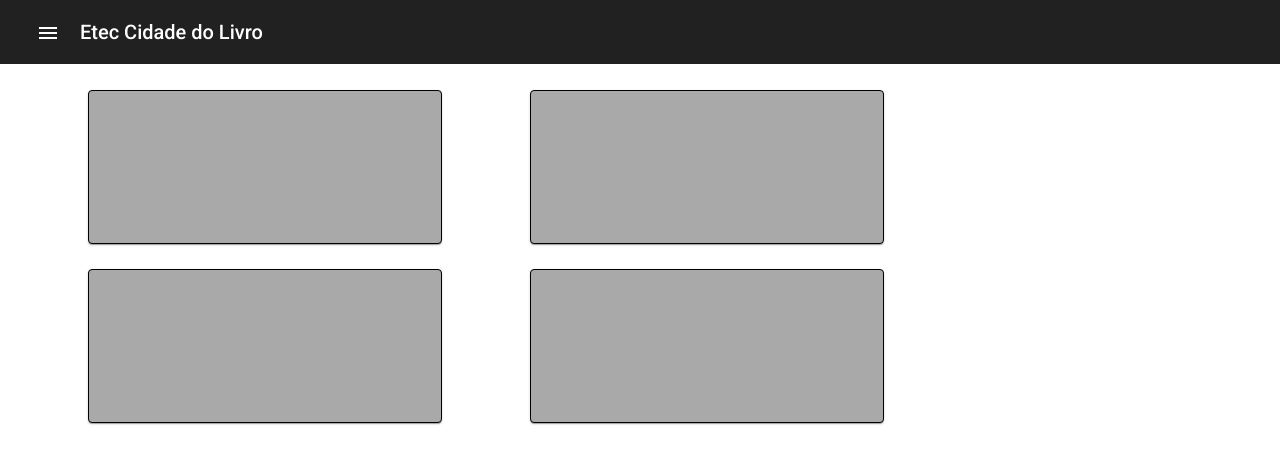
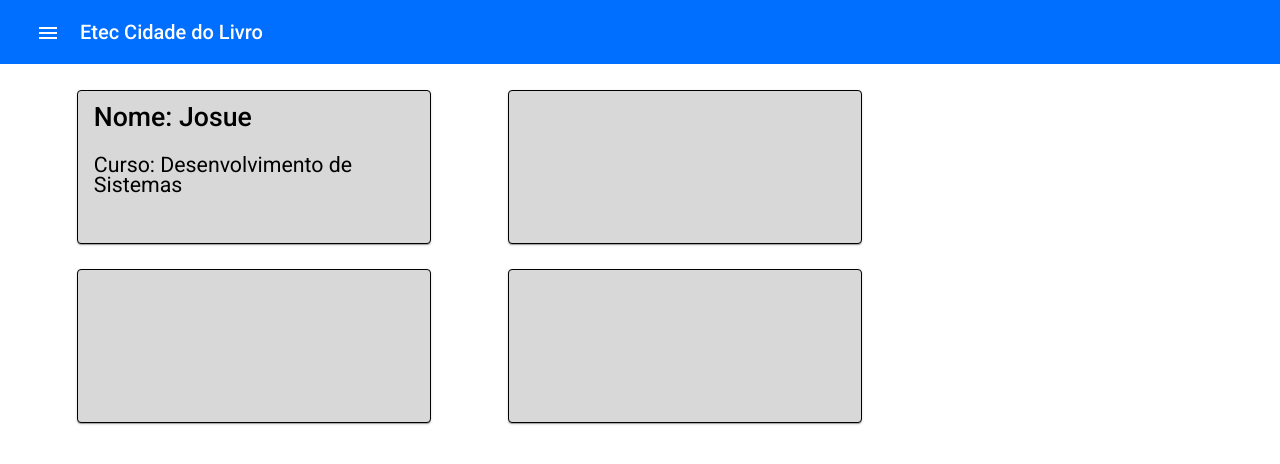
Before and after one commit to joaogomes456/escolaui, an Angular app: page /alunos in a window 1280 px wide. Shown: the top 464 px of the page. Built offline with nearby package versions, Linux system fonts and the light colour scheme.

Commit message:
08/09/2022
Customização da pagina Cursos e Alunos;

Inserção de routerLink no botão cursos e alunos.

```diff
--- a/src/app/alunos/listaalunos/listaalunos.component.html
+++ b/src/app/alunos/listaalunos/listaalunos.component.html
@@ -1,31 +1,19 @@
 <mat-card class="aluno">
-  <mat-card-title> </mat-card-title>
-  <mat-card-subtitle> </mat-card-subtitle>
-  <mat-card-actions>
-
-  </mat-card-actions>
+  <mat-card-title>Nome: Josue</mat-card-title>
+  <mat-card-subtitle>Curso: Desenvolvimento de Sistemas </mat-card-subtitle>
 </mat-card>
 
 <mat-card class="aluno">
   <mat-card-title> </mat-card-title>
   <mat-card-subtitle> </mat-card-subtitle>
-  <mat-card-actions>
-
-  </mat-card-actions>
 </mat-card>
 
 <mat-card class="aluno">
   <mat-card-title> </mat-card-title>
   <mat-card-subtitle> </mat-card-subtitle>
-  <mat-card-actions>
-
-  </mat-card-actions>
 </mat-card>
 
 <mat-card class="aluno">
   <mat-card-title> </mat-card-title>
   <mat-card-subtitle> </mat-card-subtitle>
-  <mat-card-actions>
-
-  </mat-card-actions>
 </mat-card>
--- a/src/app/alunos/listaalunos/listaalunos.component.scss
+++ b/src/app/alunos/listaalunos/listaalunos.component.scss
@@ -2,8 +2,20 @@
   height: 15%;
   width: 25%;
   margin-top: 2%;
-  margin-left: 5.5rem;
+  margin-left: 4.8rem;
   float:left;
-  background-color: #A9A9A9;
+  background-color: #d8d8d8;
   border: 0.5px solid #000000;
+
+  mat-card-title{
+    margin-bottom:2rem;
+    font-size: 20pt;
+    color: #000000;
+  }
+
+  mat-card-subtitle{
+    font-size: 16pt;
+    color: #000000;
+  }
+
 }
--- a/src/app/app-routing.module.ts
+++ b/src/app/app-routing.module.ts
@@ -1,5 +1,6 @@
 import { NgModule } from '@angular/core';
 import { RouterModule, Routes } from '@angular/router';
+
 
 const routes: Routes = [
 
--- a/src/app/app.component.html
+++ b/src/app/app.component.html
@@ -1,10 +1,10 @@
-<mat-toolbar>
+<mat-toolbar class="toolbar">
   <button mat-button [matMenuTriggerFor]="menu" class="menu">
     <mat-icon>menu</mat-icon>
   </button>
     <mat-menu #menu="matMenu">
-      <button mat-menu-item>Alunos</button>
-      <button mat-menu-item >Cursos</button>
+      <button mat-menu-item [routerLink]="['/alunos']" routerLinkActive="router-link-active"  >Alunos</button>
+      <button mat-menu-item [routerLink]="['/cursos']" routerLinkActive="router-link-active" >Cursos</button>
     </mat-menu>
 
   <span>Etec Cidade do Livro</span>
--- a/src/app/app.component.scss
+++ b/src/app/app.component.scss
@@ -1,3 +1,7 @@
 .example-spacer {
   flex: 1 1 auto;
 }
+
+.toolbar{
+  background-color: #006eff;
+}
--- a/src/app/cursos/cursos.module.ts
+++ b/src/app/cursos/cursos.module.ts
@@ -1,6 +1,6 @@
 import { NgModule } from '@angular/core';
 import { CommonModule } from '@angular/common';
-
+import {MatTableModule} from '@angular/material/table';
 import { CursosRoutingModule } from './cursos-routing.module';
 import { ListacursosComponent } from './listacursos/listacursos.component';
 
@@ -11,6 +11,7 @@ import { ListacursosComponent } from './listacursos/listacursos.component';
   ],
   imports: [
     CommonModule,
+    MatTableModule,
     CursosRoutingModule
   ]
 })
--- a/src/app/cursos/listacursos/listacursos.component.html
+++ b/src/app/cursos/listacursos/listacursos.component.html
@@ -5,12 +5,17 @@
 
 
   <!-- Name Column -->
+  <ng-container matColumnDef="id">
+    <th mat-header-cell *matHeaderCellDef> # </th>
+    <td mat-cell *matCellDef="let curso"> {{curso.id}} </td>
+  </ng-container>
+
+  <!-- Name Column -->
   <ng-container matColumnDef="nomecurso">
     <th mat-header-cell *matHeaderCellDef> Nome </th>
     <td mat-cell *matCellDef="let curso"> {{curso.nomecurso}} </td>
   </ng-container>
 
-
   <tr mat-header-row *matHeaderRowDef="displayedColumns"></tr>
   <tr mat-row *matRowDef="let row; columns: displayedColumns;"></tr>
 </table>
--- a/src/app/cursos/listacursos/listacursos.component.scss
+++ b/src/app/cursos/listacursos/listacursos.component.scss
@@ -0,0 +1,13 @@
+.table{
+  width: 80%;
+  height: auto;
+  margin-top: 5%;
+  margin-left: auto;
+  margin-right: auto;
+  td{
+    padding-left: 11px;
+  }
+  th{
+    padding-left: 11px;
+  }
+}
--- a/src/app/cursos/listacursos/listacursos.component.ts
+++ b/src/app/cursos/listacursos/listacursos.component.ts
@@ -1,4 +1,3 @@
-import { DataSource } from '@angular/cdk/collections';
 import { Component, OnInit } from '@angular/core';
 import { Curso } from 'src/app/core/model';
 
@@ -14,7 +13,7 @@ export class ListacursosComponent implements OnInit {
     {"id":1, "nomecurso": 'Desenvolvimento de Sistemas'}
 
   ];
-  displayedColumns = ['nomecurso'];
+  displayedColumns = ['id','nomecurso'];
 
 
   constructor() { }
--- a/src/index.html
+++ b/src/index.html
@@ -1,8 +1,8 @@
 <!doctype html>
-<html lang="en">
+<html lang="pt_br">
 <head>
   <meta charset="utf-8">
-  <title>Escola</title>
+  <title>ETEC</title>
   <base href="/">
   <meta name="viewport" content="width=device-width, initial-scale=1">
   <link rel="icon" type="image/x-icon" href="favicon.ico">
--- a/tsconfig.json
+++ b/tsconfig.json
@@ -1,4 +1,3 @@
-/* To learn more about this file see: https://angular.io/config/tsconfig. */
 {
   "compileOnSave": false,
   "compilerOptions": {
```
Also changed, not shown: src/app/app.module.ts (+3 -6 lines).
